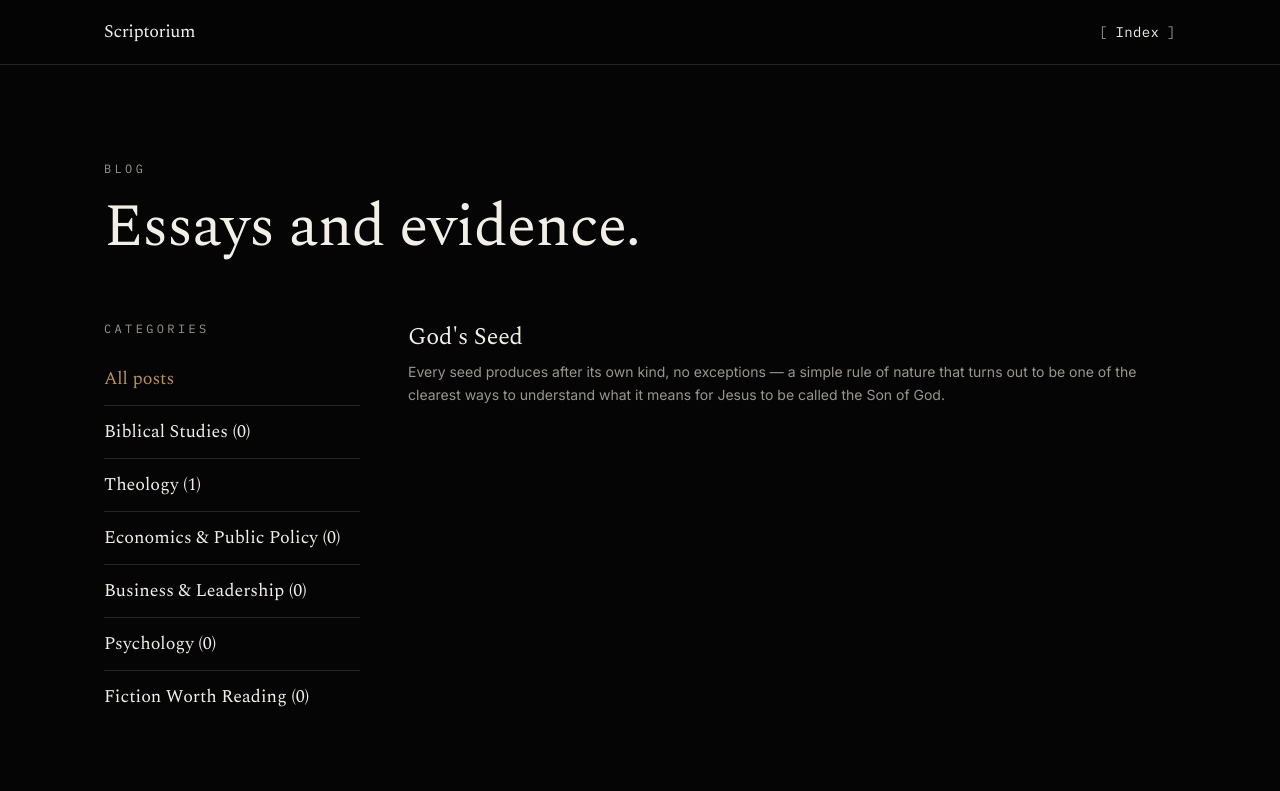
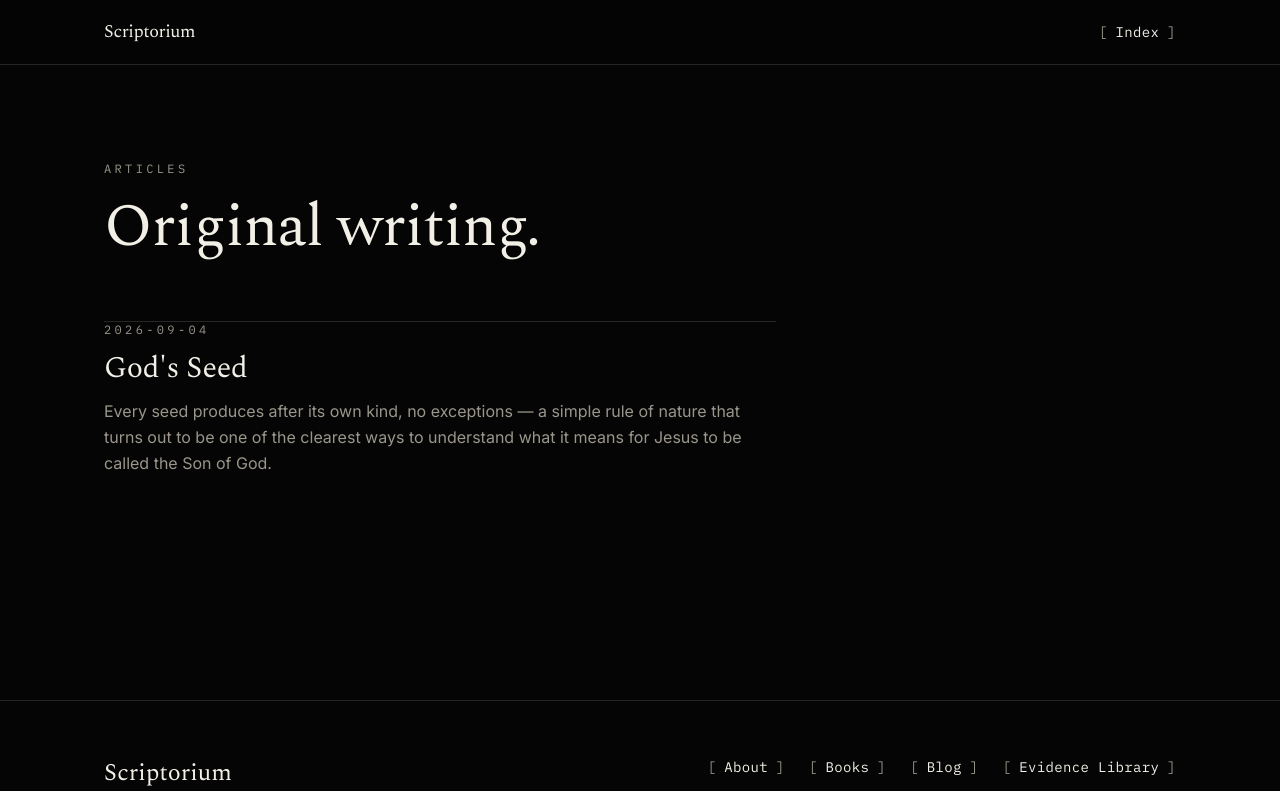
Before and after one commit to omanchi-code/Scriptorium, a Next.js app: page /blog in a window 1280 px wide. Shown: the top 791 px of the page. Built offline with nearby package versions, Linux system fonts and the light colour scheme.

Commit message:
Rename BlogPage to ArticlesPage and modify layout
Refactored BlogPage to ArticlesPage and updated content.

```diff
--- a/app/blog/page.tsx
+++ b/app/blog/page.tsx
@@ -1,72 +1,33 @@
-import { CATEGORIES } from "@/domains/knowledge/taxonomy";
 import { BLOG_POSTS } from "@/domains/blog/posts";
 import Link from "next/link";
 
-export default function BlogPage({
-  searchParams,
-}: {
-  searchParams: { category?: string };
-}) {
-  const active = CATEGORIES.find((c) => c.slug === searchParams.category);
-  const posts = active ? BLOG_POSTS.filter((p) => p.category === active.slug) : BLOG_POSTS;
-
+export default function ArticlesPage() {
   return (
     <div className="container-page py-16 sm:py-24">
-      <p className="eyebrow mb-5">Blog</p>
+      <p className="eyebrow mb-5">Articles</p>
       <h1 className="font-display text-5xl sm:text-6xl mb-16">
-        {active ? active.label : "Essays and evidence."}
+        Original writing.
       </h1>
 
-      <div className="grid lg:grid-cols-[16rem_1fr] gap-12">
-        <nav className="hairline lg:border-t-0">
-          <p className="eyebrow mb-4 hidden lg:block">Categories</p>
-          <ul>
-            <li className="hairline lg:border-t-0">
-              <Link
-                href="/blog"
-                className={`block py-3 font-display text-lg transition-colors duration-300 ${
-                  !active ? "text-brass" : "hover:text-brass"
-                }`}
-              >
-                All posts
-              </Link>
-            </li>
-            {CATEGORIES.map((cat) => (
-              <li key={cat.slug} className="hairline">
-                <Link
-                  href={`/blog?category=${cat.slug}`}
-                  className={`block py-3 font-display text-lg transition-colors duration-300 ${
-                    active?.slug === cat.slug ? "text-brass" : "hover:text-brass"
-                  }`}
-                >
-                  {cat.label} ({BLOG_POSTS.filter((p) => p.category === cat.slug).length})
-                </Link>
-              </li>
-            ))}
-          </ul>
-        </nav>
-
-        <div className="hairline pt-10 lg:border-t-0 lg:pt-0">
-          {posts.length === 0 ? (
+      {BLOG_POSTS.length === 0 ? (
         <p className="text-ink-dim leading-relaxed max-w-prose">
-              No essays published in this category yet.
+          Nothing published yet.
         </p>
       ) : (
-            <ul className="space-y-10">
-              {posts.map((post) => (
-                <li key={post.slug} className="hairline pt-8 first:pt-0 first:border-0">
-                  <Link href={`/blog/${post.slug}`} className="group">
-                    <h2 className="font-display text-2xl group-hover:text-brass transition-colors duration-300 mb-2">
+        <ul className="hairline max-w-prose">
+          {BLOG_POSTS.map((post) => (
+            <li key={post.slug} className="hairline py-8 first:border-0 first:pt-0">
+              <Link href={`/blog/${post.slug}`} className="group block">
+                <p className="eyebrow mb-3">{post.publishedAt}</p>
+                <h2 className="font-display text-3xl group-hover:text-brass transition-colors duration-300 mb-3">
                   {post.title}
                 </h2>
-                    <p className="text-ink-dim text-sm leading-relaxed">{post.excerpt}</p>
+                <p className="text-ink-dim leading-relaxed">{post.excerpt}</p>
               </Link>
             </li>
           ))}
         </ul>
       )}
     </div>
-      </div>
-    </div>
   );
 }
```
Lines whose indentation alone changed are shown as unchanged.
